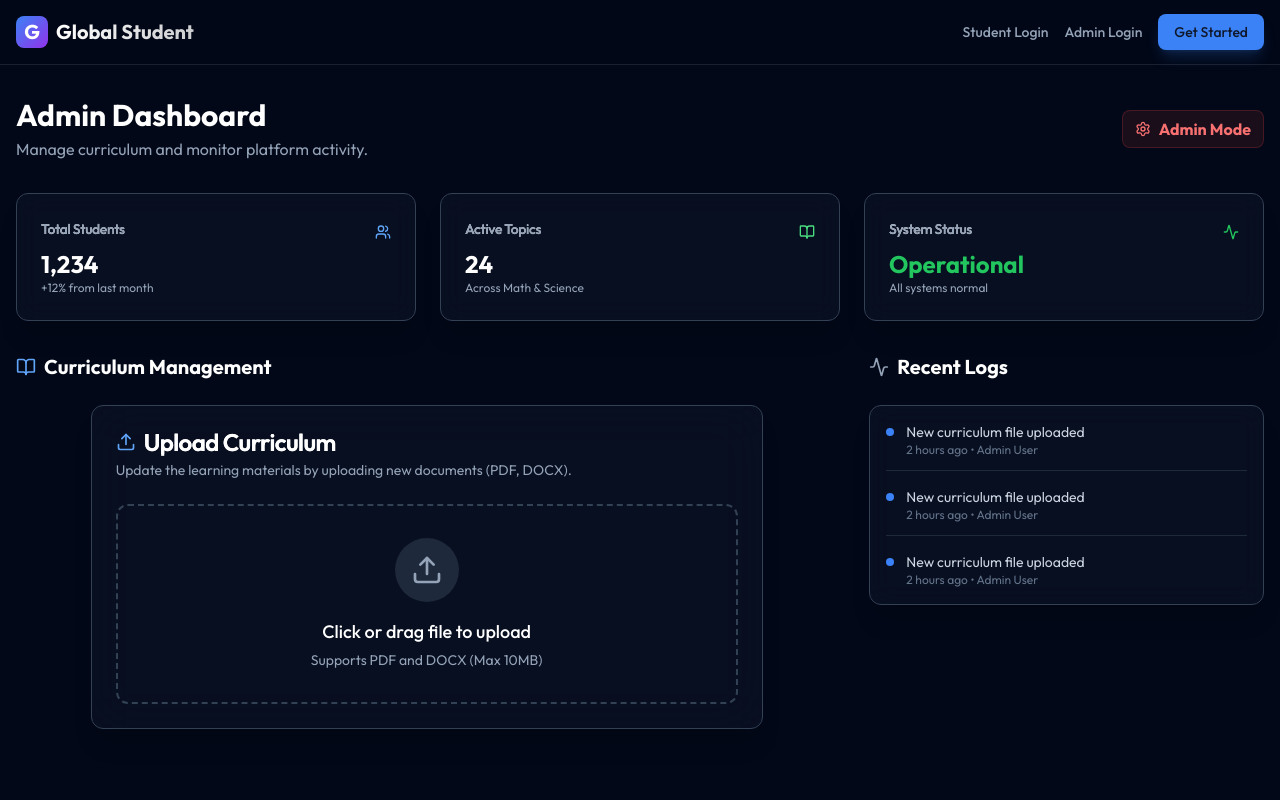
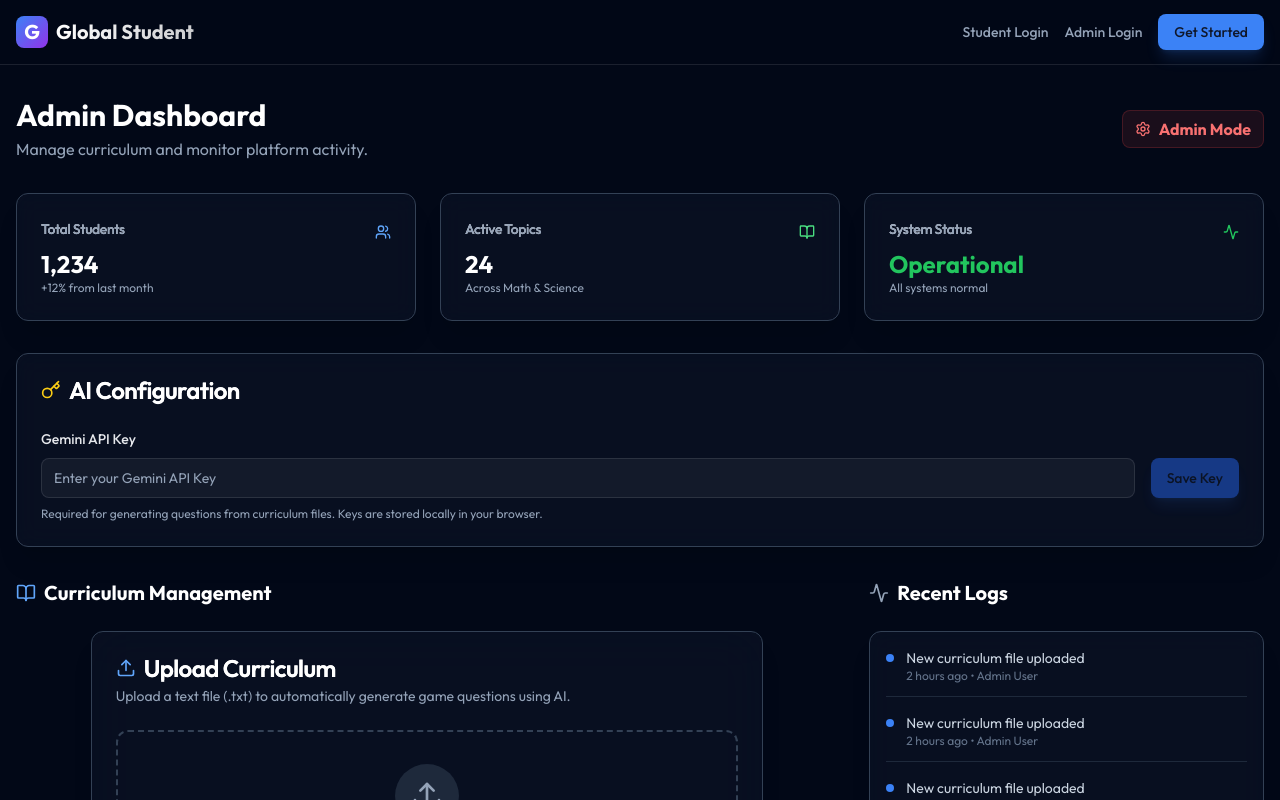
Before and after one commit to bharat-rathi/global-student, a React (Vite) app in the folder kinetic-crab/: page /admin/dashboard in a window 1280 px wide. Shown: the top 800 px of the page. Built offline with nearby package versions, Linux system fonts and the light colour scheme.

Commit message:
Add AI Curriculum Integration with Gemini

```diff
--- a/kinetic-crab/package.json
+++ b/kinetic-crab/package.json
@@ -10,6 +10,7 @@
     "preview": "vite preview"
   },
   "dependencies": {
+    "@google/generative-ai": "^0.24.1",
     "@hookform/resolvers": "^5.2.2",
     "clsx": "^2.1.1",
     "date-fns": "^4.1.0",
--- a/kinetic-crab/src/features/admin/AdminDashboard.tsx
+++ b/kinetic-crab/src/features/admin/AdminDashboard.tsx
@@ -1,11 +1,22 @@
-import React from 'react';
+import React, { useState } from 'react';
 import { useAuthStore } from '../../store/useAuthStore';
+import { useQuestionStore } from '../../store/useQuestionStore';
 import { CurriculumUpload } from './CurriculumUpload';
 import { Card, CardHeader, CardTitle, CardContent } from '../../components/ui/Card';
-import { Users, BookOpen, Activity, Settings } from 'lucide-react';
+import { Input } from '../../components/ui/Input';
+import { Button } from '../../components/ui/Button';
+import { Users, BookOpen, Activity, Settings, Key } from 'lucide-react';
 
 export const AdminDashboard = () => {
     const { user } = useAuthStore();
+    const { apiKey, setApiKey } = useQuestionStore();
+    const [tempKey, setTempKey] = useState(apiKey || '');
+    const [isKeySaved, setIsKeySaved] = useState(!!apiKey);
+
+    const handleSaveKey = () => {
+        setApiKey(tempKey);
+        setIsKeySaved(true);
+    };
 
     return (
         <div className="space-y-8 pb-8">
@@ -65,6 +76,42 @@ export const AdminDashboard = () => {
                 </Card>
             </div>
 
+            {/* API Key Configuration */}
+            <Card className="bg-slate-900/50 border-slate-700">
+                <CardHeader>
+                    <CardTitle className="text-white flex items-center gap-2">
+                        <Key className="w-5 h-5 text-yellow-400" />
+                        AI Configuration
+                    </CardTitle>
+                </CardHeader>
+                <CardContent>
+                    <div className="flex gap-4 items-end">
+                        <div className="flex-1">
+                            <Input
+                                label="Gemini API Key"
+                                type="password"
+                                placeholder="Enter your Gemini API Key"
+                                value={tempKey}
+                                onChange={(e) => {
+                                    setTempKey(e.target.value);
+                                    setIsKeySaved(false);
+                                }}
+                            />
+                        </div>
+                        <Button
+                            onClick={handleSaveKey}
+                            disabled={isKeySaved || !tempKey}
+                            className={isKeySaved ? "bg-green-600" : "bg-blue-600"}
+                        >
+                            {isKeySaved ? "Saved" : "Save Key"}
+                        </Button>
+                    </div>
+                    <p className="text-xs text-muted-foreground mt-2">
+                        Required for generating questions from curriculum files. Keys are stored locally in your browser.
+                    </p>
+                </CardContent>
+            </Card>
+
             {/* Main Content Area */}
             <div className="grid grid-cols-1 lg:grid-cols-3 gap-8">
                 {/* Curriculum Upload Section */}
--- a/kinetic-crab/src/features/admin/CurriculumUpload.tsx
+++ b/kinetic-crab/src/features/admin/CurriculumUpload.tsx
@@ -1,14 +1,19 @@
 import React, { useState, useRef } from 'react';
 import { Button } from '../../components/ui/Button';
 import { Card, CardHeader, CardTitle, CardDescription, CardContent } from '../../components/ui/Card';
-import { Upload, FileText, CheckCircle, AlertCircle, X } from 'lucide-react';
+import { Upload, FileText, CheckCircle, AlertCircle, X, Loader2, Sparkles } from 'lucide-react';
 import { motion, AnimatePresence } from 'framer-motion';
+import { useQuestionStore } from '../../store/useQuestionStore';
+import { generateQuestionsFromText } from '../../lib/gemini';
 
 export const CurriculumUpload = () => {
     const [isDragging, setIsDragging] = useState(false);
     const [file, setFile] = useState<File | null>(null);
-    const [uploadStatus, setUploadStatus] = useState<'idle' | 'uploading' | 'success' | 'error'>('idle');
+    const [uploadStatus, setUploadStatus] = useState<'idle' | 'uploading' | 'processing' | 'success' | 'error'>('idle');
+    const [errorMessage, setErrorMessage] = useState('');
     const fileInputRef = useRef<HTMLInputElement>(null);
+
+    const { apiKey, addQuestions } = useQuestionStore();
 
     const handleDragOver = (e: React.DragEvent) => {
         e.preventDefault();
@@ -23,11 +28,12 @@ export const CurriculumUpload = () => {
         e.preventDefault();
         setIsDragging(false);
         const droppedFile = e.dataTransfer.files[0];
-        if (droppedFile && (droppedFile.type === 'application/pdf' || droppedFile.name.endsWith('.docx'))) {
+        if (droppedFile && (droppedFile.type === 'text/plain' || droppedFile.name.endsWith('.txt'))) {
             setFile(droppedFile);
             setUploadStatus('idle');
+            setErrorMessage('');
         } else {
-            alert('Please upload a PDF or DOCX file.');
+            setErrorMessage('For this prototype, please upload .txt files only.');
         }
     };
 
@@ -35,23 +41,44 @@ export const CurriculumUpload = () => {
         if (e.target.files && e.target.files[0]) {
             setFile(e.target.files[0]);
             setUploadStatus('idle');
+            setErrorMessage('');
         }
     };
 
-    const handleUpload = () => {
+    const handleUpload = async () => {
         if (!file) return;
+        if (!apiKey) {
+            setErrorMessage('Please save your Gemini API Key above first.');
+            return;
+        }
 
         setUploadStatus('uploading');
 
-        // Simulate upload delay
-        setTimeout(() => {
+        try {
+            // Read file content
+            const text = await file.text();
+
+            setUploadStatus('processing');
+
+            // Generate questions
+            const newQuestions = await generateQuestionsFromText(apiKey, text);
+
+            // Save to store
+            addQuestions(newQuestions);
+
             setUploadStatus('success');
+
             // Reset after 3 seconds
             setTimeout(() => {
                 setFile(null);
                 setUploadStatus('idle');
             }, 3000);
-        }, 2000);
+
+        } catch (error) {
+            console.error(error);
+            setUploadStatus('error');
+            setErrorMessage(error instanceof Error ? error.message : 'Failed to process file');
+        }
     };
 
     return (
@@ -62,7 +89,7 @@ export const CurriculumUpload = () => {
                     Upload Curriculum
                 </CardTitle>
                 <CardDescription>
-                    Update the learning materials by uploading new documents (PDF, DOCX).
+                    Upload a text file (.txt) to automatically generate game questions using AI.
                 </CardDescription>
             </CardHeader>
             <CardContent>
@@ -85,7 +112,7 @@ export const CurriculumUpload = () => {
                             type="file"
                             ref={fileInputRef}
                             className="hidden"
-                            accept=".pdf,.docx"
+                            accept=".txt"
                             onChange={handleFileSelect}
                         />
 
@@ -98,11 +125,18 @@ export const CurriculumUpload = () => {
                                     {isDragging ? 'Drop file here' : 'Click or drag file to upload'}
                                 </p>
                                 <p className="text-sm text-muted-foreground mt-1">
-                                    Supports PDF and DOCX (Max 10MB)
+                                    Supports .txt files (Max 30KB text)
                                 </p>
                             </div>
                         </div>
                     </div>
+
+                    {errorMessage && (
+                        <div className="flex items-center gap-2 text-red-400 text-sm bg-red-500/10 p-3 rounded-lg border border-red-500/20">
+                            <AlertCircle className="w-4 h-4" />
+                            {errorMessage}
+                        </div>
+                    )}
 
                     {/* File Preview & Status */}
                     <AnimatePresence>
@@ -121,7 +155,7 @@ export const CurriculumUpload = () => {
                                         <div>
                                             <p className="font-medium text-white">{file.name}</p>
                                             <p className="text-xs text-muted-foreground">
-                                                {(file.size / 1024 / 1024).toFixed(2)} MB
+                                                {(file.size / 1024).toFixed(2)} KB
                                             </p>
                                         </div>
                                     </div>
@@ -140,7 +174,7 @@ export const CurriculumUpload = () => {
                                     {uploadStatus === 'success' && (
                                         <div className="flex items-center gap-2 text-green-400">
                                             <CheckCircle className="w-5 h-5" />
-                                            <span className="text-sm font-medium">Uploaded</span>
+                                            <span className="text-sm font-medium">Generated!</span>
                                         </div>
                                     )}
                                 </div>
@@ -148,22 +182,18 @@ export const CurriculumUpload = () => {
                                 {uploadStatus === 'idle' && (
                                     <div className="mt-4 flex justify-end">
                                         <Button onClick={handleUpload} className="bg-blue-600 hover:bg-blue-700">
-                                            Upload Document
+                                            <Sparkles className="w-4 h-4 mr-2" />
+                                            Generate Questions
                                         </Button>
                                     </div>
                                 )}
 
-                                {uploadStatus === 'uploading' && (
+                                {(uploadStatus === 'uploading' || uploadStatus === 'processing') && (
                                     <div className="mt-4 space-y-2">
-                                        <div className="h-2 bg-slate-700 rounded-full overflow-hidden">
-                                            <motion.div
-                                                className="h-full bg-blue-500"
-                                                initial={{ width: "0%" }}
-                                                animate={{ width: "100%" }}
-                                                transition={{ duration: 2 }}
-                                            />
+                                        <div className="flex items-center justify-center gap-2 text-sm text-blue-400">
+                                            <Loader2 className="w-4 h-4 animate-spin" />
+                                            {uploadStatus === 'uploading' ? 'Reading file...' : 'AI Generating Questions...'}
                                         </div>
-                                        <p className="text-xs text-center text-muted-foreground">Uploading...</p>
                                     </div>
                                 )}
                             </motion.div>
--- a/kinetic-crab/src/features/games/QuizRace.tsx
+++ b/kinetic-crab/src/features/games/QuizRace.tsx
@@ -5,6 +5,7 @@ import { cn } from '../../lib/utils';
 import { motion } from 'framer-motion';
 import { getQuestions, type Question, type Difficulty } from '../../data/questions';
 import { useProgressStore } from '../../store/useProgressStore';
+import { useQuestionStore } from '../../store/useQuestionStore';
 
 interface QuizRaceProps {
     subject?: string;
@@ -15,6 +16,8 @@ interface QuizRaceProps {
 
 export const QuizRace = ({ subject = 'math', topicId = 'm1', difficulty, onComplete }: QuizRaceProps) => {
     const { addXp, completeTopic, unlockAchievement } = useProgressStore();
+    const { customQuestions } = useQuestionStore();
+
     const [questions, setQuestions] = useState<Question[]>([]);
     const [gameState, setGameState] = useState<'loading' | 'start' | 'playing' | 'finished'>('loading');
     const [currentQuestion, setCurrentQuestion] = useState(0);
@@ -25,12 +28,22 @@ export const QuizRace = ({ subject = 'math', topicId = 'm1', difficulty, onCompl
     const [isCorrect, setIsCorrect] = useState<boolean | null>(null);
 
     useEffect(() => {
-        const loadedQuestions = getQuestions(subject, topicId, difficulty);
-        // Shuffle questions for variety
-        const shuffled = [...loadedQuestions].sort(() => Math.random() - 0.5).slice(0, 10);
+        // Get default questions
+        const defaultQuestions = getQuestions(subject, topicId, difficulty);
+
+        // Filter custom questions for this subject/topic
+        // (For prototype, we'll include all custom questions if subject matches, or just mix them in)
+        const relevantCustomQuestions = customQuestions.filter(q =>
+            q.subject === subject && (topicId ? q.topicId === topicId : true)
+        );
+
+        // Combine and shuffle
+        const allQuestions = [...defaultQuestions, ...relevantCustomQuestions];
+        const shuffled = allQuestions.sort(() => Math.random() - 0.5).slice(0, 10);
+
         setQuestions(shuffled);
         setGameState('start');
-    }, [subject, topicId, difficulty]);
+    }, [subject, topicId, difficulty, customQuestions]);
 
     useEffect(() => {
         let timer: any;
@@ -59,6 +72,8 @@ export const QuizRace = ({ subject = 'math', topicId = 'm1', difficulty, onCompl
         if (selectedOption !== null) return; // Prevent multiple clicks
 
         setSelectedOption(index);
+
+        // Handle timeout (-1)
         const correct = index === questions[currentQuestion].answer;
         setIsCorrect(correct);
 
--- /dev/null
+++ b/kinetic-crab/src/store/useQuestionStore.ts
@@ -0,0 +1,28 @@
+import { create } from 'zustand';
+import { persist } from 'zustand/middleware';
+import type { Question } from '../data/questions';
+
+interface QuestionState {
+    customQuestions: Question[];
+    apiKey: string | null;
+    addQuestions: (questions: Question[]) => void;
+    setApiKey: (key: string) => void;
+    clearQuestions: () => void;
+}
+
+export const useQuestionStore = create<QuestionState>()(
+    persist(
+        (set) => ({
+            customQuestions: [],
+            apiKey: null,
+            addQuestions: (newQuestions) => set((state) => ({
+                customQuestions: [...state.customQuestions, ...newQuestions]
+            })),
+            setApiKey: (key) => set({ apiKey: key }),
+            clearQuestions: () => set({ customQuestions: [] }),
+        }),
+        {
+            name: 'question-storage',
+        }
+    )
+);
```
Also changed, not shown: kinetic-crab/src/lib/gemini.ts (added, +51 -0 lines), 1 other file (tests, documents, lock files or other folders).
